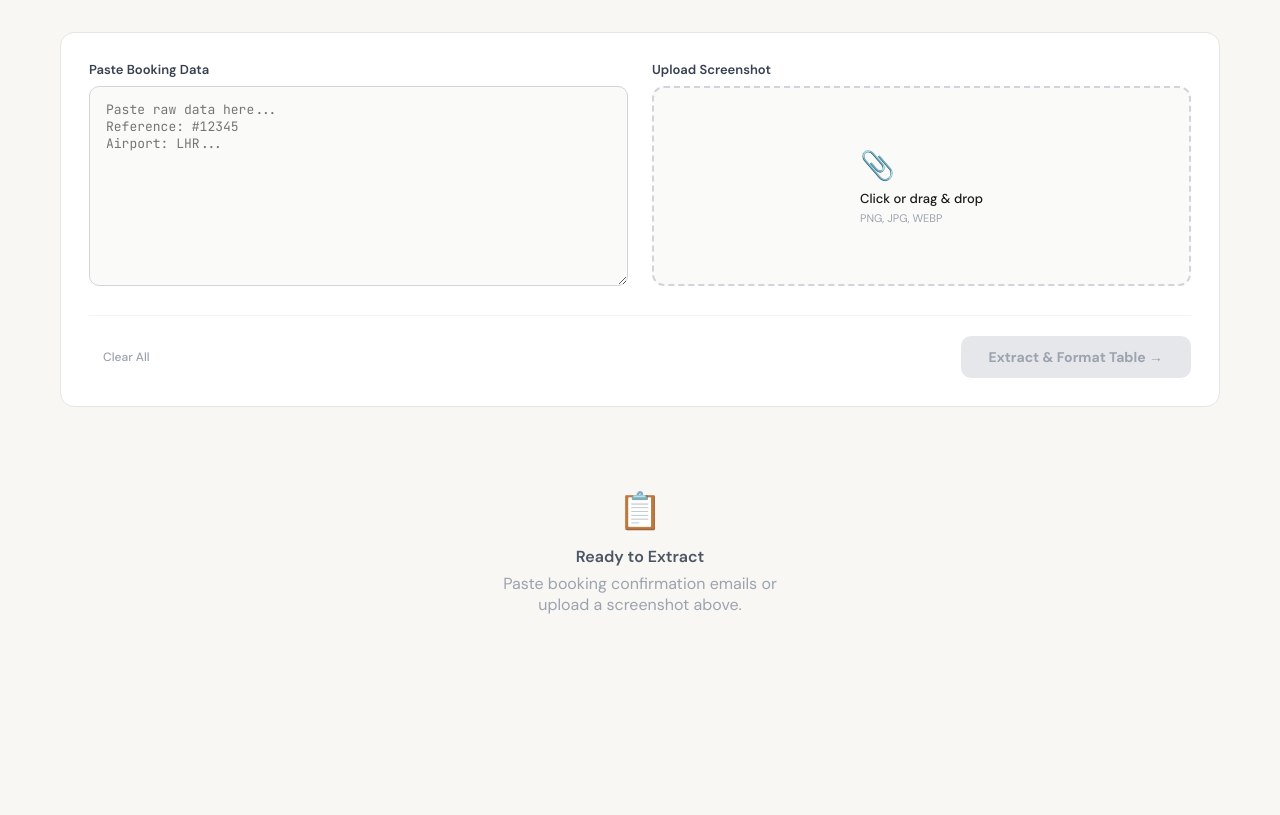
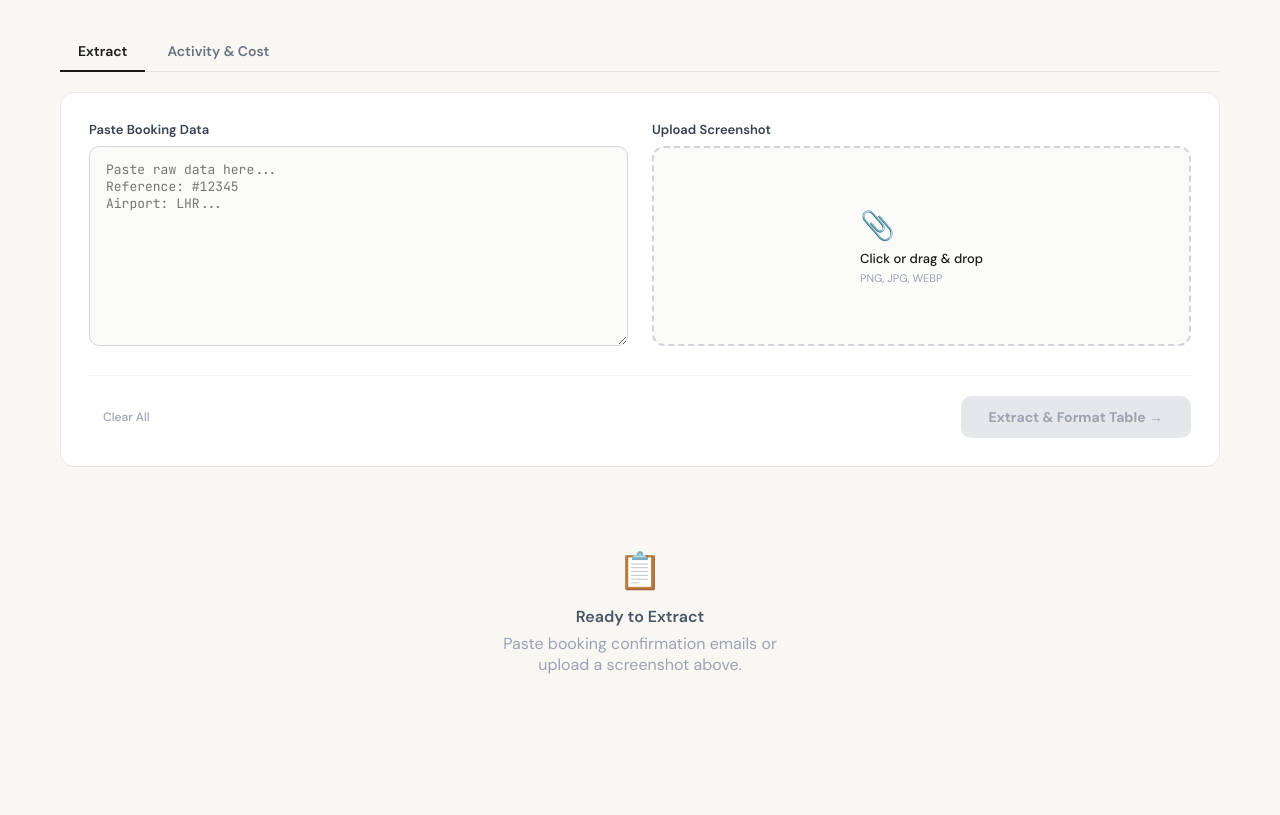
Before and after one commit to KaprukaDM/parkingfaazithnana, a Flask app: page / in a window 1280 px wide. Shown: the part 56-871 px from the top of the page. Before the commit the page ends 670 px from the top, so only its background shows below. Run offline with Flask 3, Linux system fonts and the light colour scheme.

Commit message:
Add Activity & Cost tab to track extraction sessions and OpenAI spend
Co-Authored-By: Claude Sonnet 5.5 <noreply@anthropic.com>

```diff
--- a/app.py
+++ b/app.py
@@ -10,6 +10,8 @@ from openai import OpenAI
 from dotenv import load_dotenv
 import json
 import os
+import threading
+from datetime import datetime, timezone
 
 load_dotenv()  # reads .env file
 
@@ -20,6 +22,40 @@ OPENAI_API_KEY = os.getenv("OPENAI_API_KEY")
 if not OPENAI_API_KEY:
     print("\n  ⚠️  OPENAI_API_KEY not found in .env file!")
     print("  Create a .env file with: OPENAI_API_KEY=sk-your-key-here\n")
+
+# -- Activity / cost tracking ------------------------------------------------
+MODEL = "gpt-4o"
+# USD per 1M tokens (gpt-4o list price) - update if OpenAI pricing changes
+PRICE_INPUT_PER_M = 2.50
+PRICE_OUTPUT_PER_M = 10.00
+ACTIVITY_FILE = os.getenv("ACTIVITY_FILE", "activity_log.json")
+_log_lock = threading.Lock()
+
+
+def _load_activity():
+    try:
+        with open(ACTIVITY_FILE, "r", encoding="utf-8") as f:
+            return json.load(f)
+    except Exception:
+        return []
+
+
+ACTIVITY = _load_activity()
+
+
+def log_activity(entry):
+    with _log_lock:
+        ACTIVITY.append(entry)
+        try:
+            with open(ACTIVITY_FILE, "w", encoding="utf-8") as f:
+                json.dump(ACTIVITY, f)
+        except Exception as e:
+            print(f"  Could not save activity log: {e}")
+
+
+def calc_cost(prompt_tokens, completion_tokens):
+    return (prompt_tokens * PRICE_INPUT_PER_M + completion_tokens * PRICE_OUTPUT_PER_M) / 1_000_000
+
 
 FIELDS = [
     "reference","airport","terminalIn","terminalOut","customerName","mobileNo",
@@ -110,13 +146,65 @@ def extract():
         else:
             records = []
 
-        print(f"  ✅ Extracted {len(records)} records\n")
-        return jsonify({"records": records})
+        usage = response.usage
+        pt = usage.prompt_tokens if usage else 0
+        ct = usage.completion_tokens if usage else 0
+        cost = calc_cost(pt, ct)
+        log_activity({
+            "time": datetime.now(timezone.utc).isoformat(),
+            "model": MODEL,
+            "has_text": bool(input_text),
+            "has_image": bool(image_b64),
+            "records": len(records),
+            "prompt_tokens": pt,
+            "completion_tokens": ct,
+            "cost_usd": cost,
+            "status": "ok",
+        })
+
+        print(f"  ✅ Extracted {len(records)} records (${cost:.4f})\n")
+        return jsonify({"records": records, "usage": {"prompt_tokens": pt, "completion_tokens": ct, "cost_usd": cost}})
 
     except json.JSONDecodeError:
+        _log_failure(input_text, image_b64, "Failed to parse AI response as JSON")
         return jsonify({"error": "Failed to parse AI response as JSON"}), 500
     except Exception as e:
+        _log_failure(input_text, image_b64, str(e))
         return jsonify({"error": str(e)}), 500
+
+
+def _log_failure(input_text, image_b64, msg):
+    log_activity({
+        "time": datetime.now(timezone.utc).isoformat(),
+        "model": MODEL,
+        "has_text": bool(input_text),
+        "has_image": bool(image_b64),
+        "records": 0,
+        "prompt_tokens": 0,
+        "completion_tokens": 0,
+        "cost_usd": 0.0,
+        "status": "error",
+        "error": msg[:200],
+    })
+
+
+@app.route("/activity")
+def activity():
+    with _log_lock:
+        entries = list(ACTIVITY)
+    ok = [e for e in entries if e.get("status") == "ok"]
+    return jsonify({
+        "model": MODEL,
+        "pricing": {"input_per_m": PRICE_INPUT_PER_M, "output_per_m": PRICE_OUTPUT_PER_M},
+        "totals": {
+            "sessions": len(entries),
+            "records": sum(e.get("records", 0) for e in ok),
+            "prompt_tokens": sum(e.get("prompt_tokens", 0) for e in ok),
+            "completion_tokens": sum(e.get("completion_tokens", 0) for e in ok),
+            "cost_usd": sum(e.get("cost_usd", 0) for e in ok),
+        },
+        "entries": entries[::-1],
+    })
 
 
 if __name__ == "__main__":
--- a/templates/index.html
+++ b/templates/index.html
@@ -189,6 +189,27 @@
   .empty-state p { margin-top: 6px; max-width: 320px; margin-left: auto; margin-right: auto; }
 
   #results-section { display: none; }
+
+  /* -- Tabs & Activity -- */
+  .tabs { display: flex; gap: 4px; margin-bottom: 20px; border-bottom: 1px solid #e8e6e1; }
+  .tab-btn {
+    padding: 10px 18px; border: none; background: transparent; font-family: inherit;
+    font-size: 14px; font-weight: 600; color: #6b7280; cursor: pointer;
+    border-bottom: 2px solid transparent; margin-bottom: -1px;
+  }
+  .tab-btn:hover { color: #1a1a1a; }
+  .tab-btn.active { color: #1a1a1a; border-bottom-color: #1a1a1a; }
+  .tab-panel { display: none; }
+  .tab-panel.active { display: block; }
+  .stats { display: grid; grid-template-columns: repeat(auto-fit, minmax(160px, 1fr)); gap: 14px; margin-bottom: 20px; }
+  .stat { background: #fff; border: 1px solid #e8e6e1; border-radius: 12px; padding: 16px 18px; }
+  .stat .stat-label { font-size: 11px; font-weight: 700; text-transform: uppercase; letter-spacing: .05em; color: #6b7280; }
+  .stat .stat-value { font-size: 24px; font-weight: 700; margin-top: 4px; }
+  .stat .stat-value.cost { color: #059669; }
+  .tag-ok  { background: #f0fdf4; color: #16a34a; border: 1px solid #bbf7d0; }
+  .tag-err { background: #fef2f2; color: #dc2626; border: 1px solid #fecaca; }
+  .pricing-note { font-size: 12px; color: #9ca3af; margin-top: 10px; }
+  .usage-line { font-size: 12px; color: #6b7280; margin-bottom: 12px; display: none; }
 </style>
 </head>
 <body>
@@ -204,6 +225,31 @@
 </nav>
 
 <div class="container">
+
+  <div class="tabs">
+    <button class="tab-btn active" data-tab="tab-extract">Extract</button>
+    <button class="tab-btn" data-tab="tab-activity">Activity &amp; Cost</button>
+  </div>
+
+  <div class="tab-panel" id="tab-activity">
+    <div class="stats">
+      <div class="stat"><div class="stat-label">Sessions</div><div class="stat-value" id="st-sessions">0</div></div>
+      <div class="stat"><div class="stat-label">Records extracted</div><div class="stat-value" id="st-records">0</div></div>
+      <div class="stat"><div class="stat-label">Tokens (in / out)</div><div class="stat-value" id="st-tokens" style="font-size:18px">0 / 0</div></div>
+      <div class="stat"><div class="stat-label">Total cost</div><div class="stat-value cost" id="st-cost">$0.0000</div></div>
+    </div>
+    <div class="table-wrap">
+      <table>
+        <thead><tr>
+          <th>Time</th><th>Input</th><th>Records</th><th>Tokens in</th><th>Tokens out</th><th>Cost (USD)</th><th>Status</th>
+        </tr></thead>
+        <tbody id="activity-body"></tbody>
+      </table>
+    </div>
+    <div class="pricing-note" id="pricing-note"></div>
+  </div>
+
+  <div class="tab-panel active" id="tab-extract">
 
   <!-- Input Card -->
   <div class="card">
@@ -269,6 +315,9 @@
     <h3>Ready to Extract</h3>
     <p>Paste booking confirmation emails or upload a screenshot above.</p>
   </div>
+
+  <div class="usage-line" id="usage-line"></div>
+  </div><!-- /tab-extract -->
 
 </div>
 
@@ -416,6 +465,12 @@ btnExtract.addEventListener("click", async () => {
     }
 
     records = data.records || [];
+    if (data.usage) {
+      const ul = document.getElementById("usage-line");
+      ul.textContent = "This run: " + data.usage.prompt_tokens + " in / " + data.usage.completion_tokens +
+        " out tokens - $" + data.usage.cost_usd.toFixed(4);
+      ul.style.display = "block";
+    }
     console.log("Records to render:", records.length, records);
     renderTable();
 
@@ -496,6 +551,55 @@ btnCSV.addEventListener("click", () => {
   a.download = "parking_records_" + new Date().toISOString().slice(0, 10) + ".csv";
   a.click();
 });
+
+// -- Tabs & Activity --
+document.querySelectorAll(".tab-btn").forEach(btn => {
+  btn.addEventListener("click", () => {
+    document.querySelectorAll(".tab-btn").forEach(b => b.classList.toggle("active", b === btn));
+    document.querySelectorAll(".tab-panel").forEach(p => p.classList.toggle("active", p.id === btn.dataset.tab));
+    if (btn.dataset.tab === "tab-activity") loadActivity();
+  });
+});
+
+async function loadActivity() {
+  const body = document.getElementById("activity-body");
+  try {
+    const d = await (await fetch("/activity")).json();
+    const t = d.totals;
+    document.getElementById("st-sessions").textContent = t.sessions;
+    document.getElementById("st-records").textContent = t.records;
+    document.getElementById("st-tokens").textContent =
+      t.prompt_tokens.toLocaleString() + " / " + t.completion_tokens.toLocaleString();
+    document.getElementById("st-cost").textContent = "$" + t.cost_usd.toFixed(4);
+    document.getElementById("pricing-note").textContent =
+      "Estimated from " + d.model + " list price: $" + d.pricing.input_per_m.toFixed(2) + " / 1M input tokens, $" +
+      d.pricing.output_per_m.toFixed(2) + " / 1M output tokens. Check your OpenAI dashboard for exact billing.";
+
+    body.innerHTML = "";
+    if (!d.entries.length) {
+      body.innerHTML = '<tr><td colspan="7" style="text-align:center;color:#9ca3af;padding:30px">No activity yet</td></tr>';
+      return;
+    }
+    d.entries.forEach(e => {
+      const tr = document.createElement("tr");
+      const input = [e.has_text ? "Text" : "", e.has_image ? "Image" : ""].filter(Boolean).join(" + ") || "-";
+      const cells = [
+        new Date(e.time).toLocaleString(), input, e.records,
+        e.prompt_tokens.toLocaleString(), e.completion_tokens.toLocaleString(), "$" + e.cost_usd.toFixed(4)
+      ];
+      cells.forEach(c => { const td = document.createElement("td"); td.textContent = c; tr.appendChild(td); });
+      const td = document.createElement("td");
+      const tag = document.createElement("span");
+      tag.className = "tag " + (e.status === "ok" ? "tag-ok" : "tag-err");
+      tag.textContent = e.status === "ok" ? "OK" : "Error";
+      if (e.error) tag.title = e.error;
+      td.appendChild(tag); tr.appendChild(td);
+      body.appendChild(tr);
+    });
+  } catch (err) {
+    body.innerHTML = '<tr><td colspan="7" style="color:#dc2626;padding:20px">Failed to load activity: ' + err.message + '</td></tr>';
+  }
+}
 </script>
 </body>
 </html>
```
Also changed, not shown: index.html (+104 -0 lines), 1 other file.
